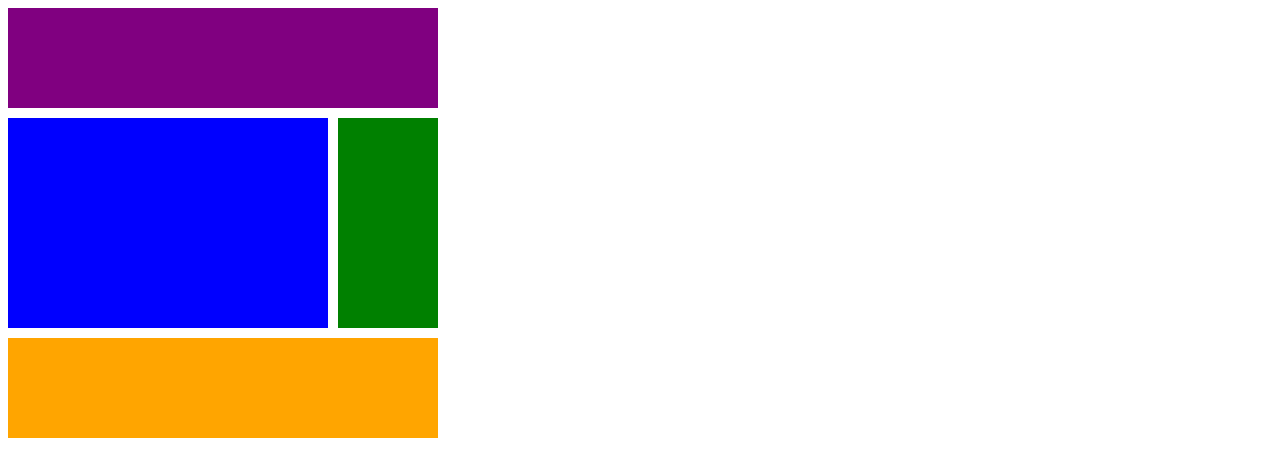
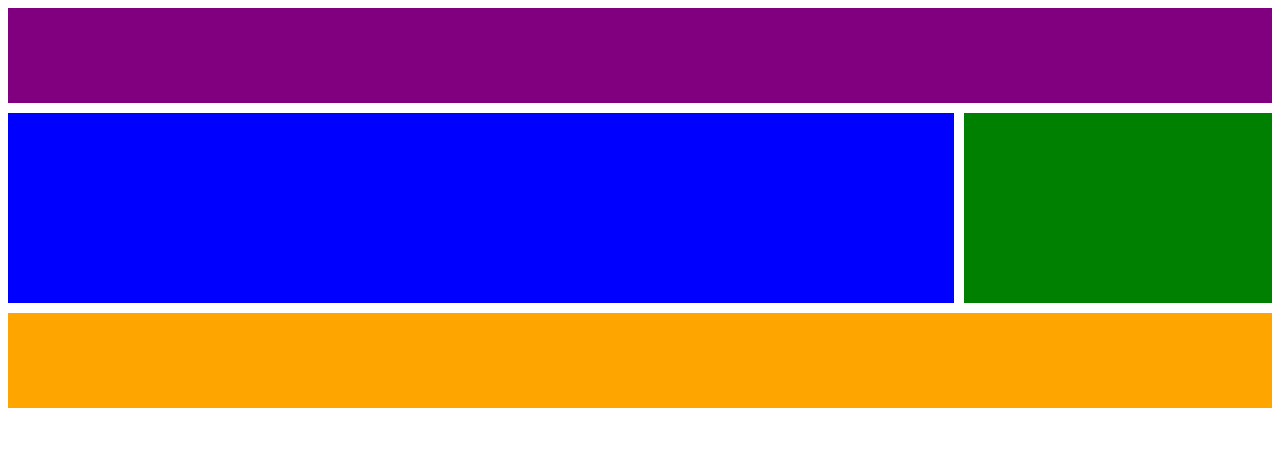
Before and after one commit to choijun0/css_practice, a plain HTML site: page index.html in a window 1280 px wide. Drawn offline with Linux system fonts and the light colour scheme.

Commit message:
use grid-template attribute in grid

```diff
--- a/style.css
+++ b/style.css
@@ -4,23 +4,28 @@ body{
 .grid{
   display: grid;
   gap: 10px;
-  grid-template-columns: [first-cline] 100px [second-cline] 100px [third-cline] 100px [fourth-cline ] 100px [fifth-cline];
-  grid-template-rows: repeat(4, 100px [row-line]);
+  height: 50vh; /*그리드의 높이를 지정해줘야한다. because row's size is defined with grid'height*/
+  /*repeat is not working at grid-template*/
+  /* row'size / column's size */
+  grid-template:
+  "header header header header" 1fr
+  "content content content nav" 2fr
+  "footer footer footer footer" 1fr / 1fr 1fr 1fr 1fr;
+  /*fr은 해당면적에서 사용가능한 모든 영역을 의미 1fr 1fr 1fr 1fr 은 그영역을 4등분한다. grid is smart*/
 }
 .header{
   background-color: purple;
-  grid-column: first-cline / fifth-cline;
+  grid-area: header;
 }
 .content{
   background-color: blue;
-  grid-column: first-cline / fourth-cline;
-  grid-row: row-line 1 / row-line 3;
+  grid-area: content;
 }
 .nav{
 background-color: green;
-  grid-row: row-line 1 / row-line 3;
+  grid-area: nav;
 }
 .footer{
   background-color: orange;
-  grid-column: first-cline / fifth-cline;
+  grid-area: footer;
 }
```
